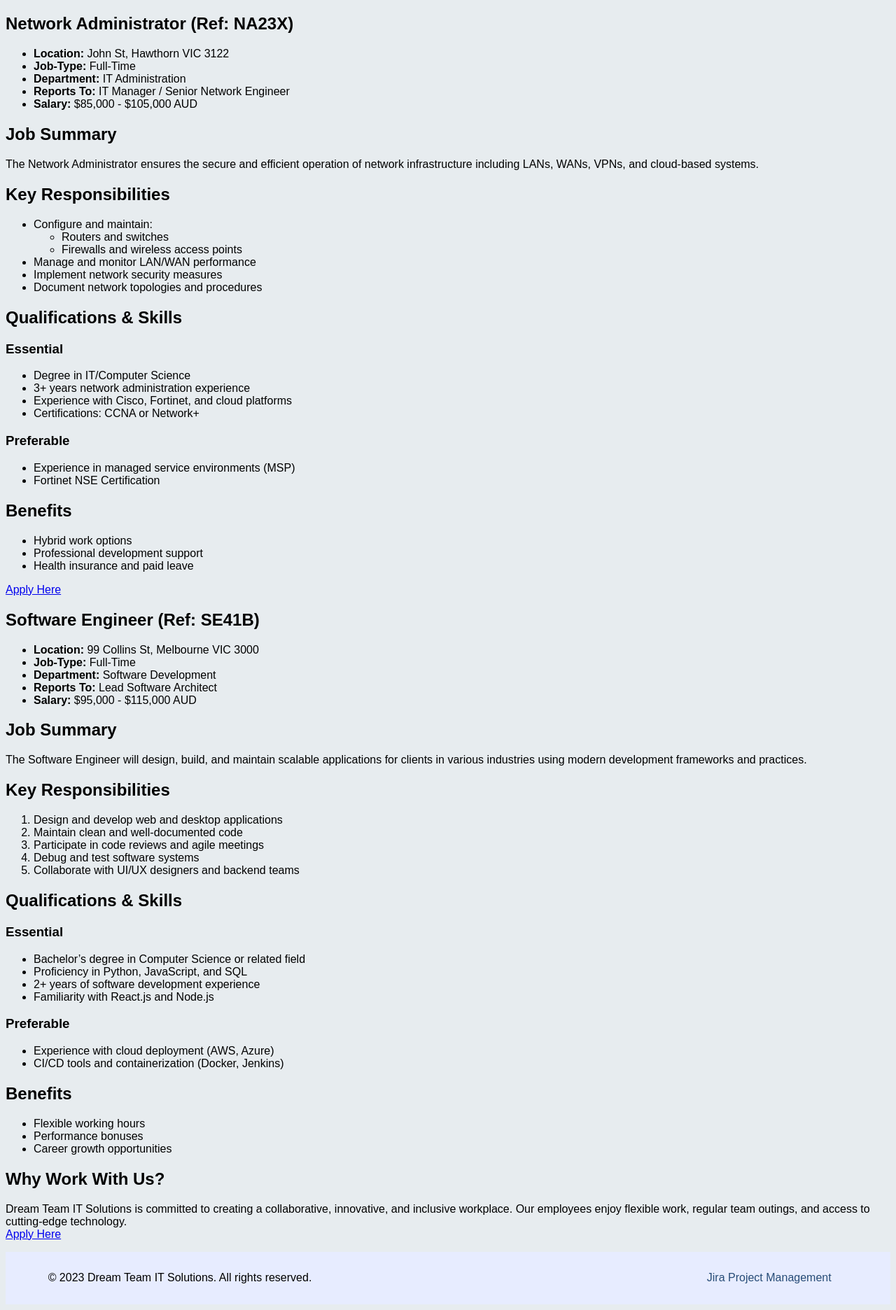
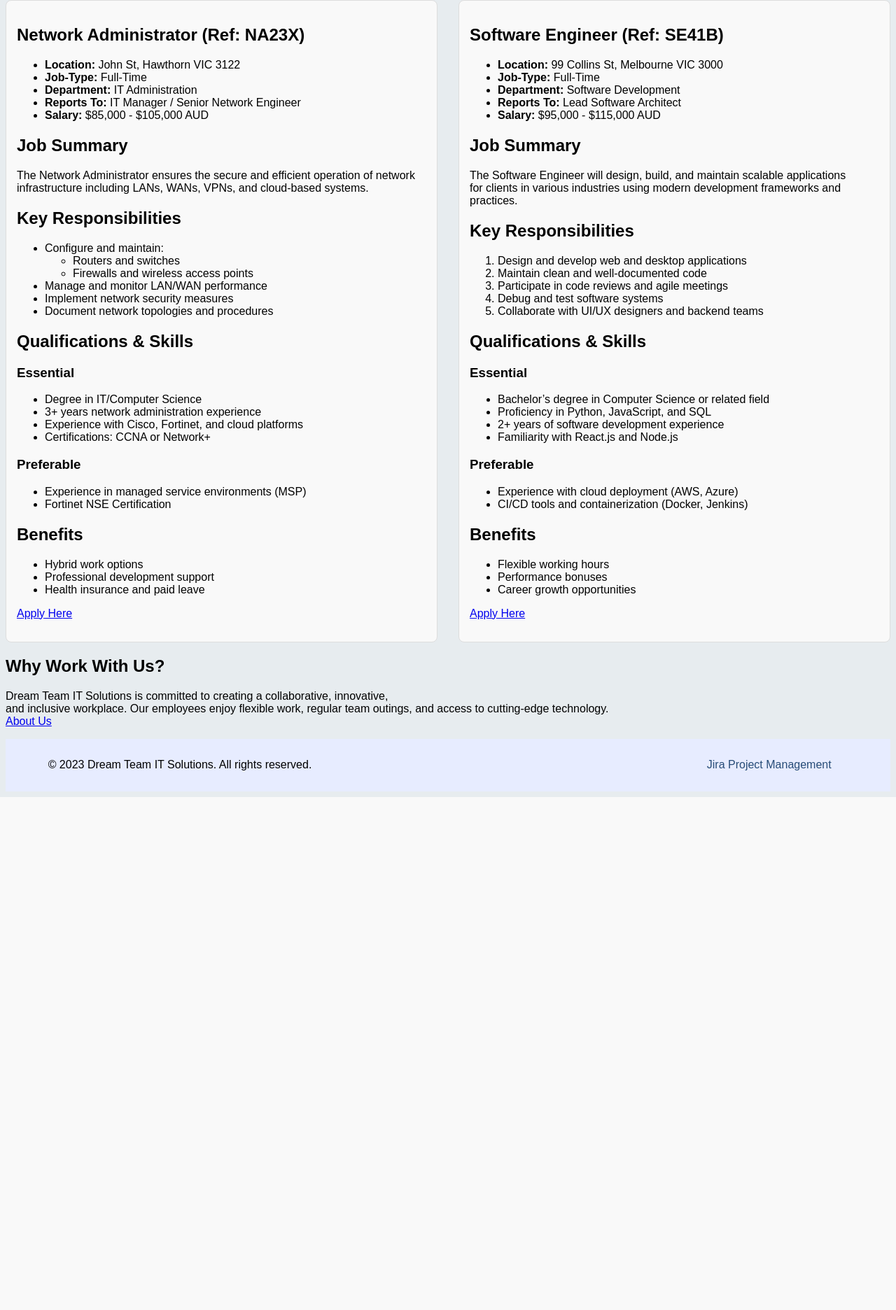
Before and after one commit to Remy-Amor/dream_team_COS10026_project, a PHP site: page /jobs.html in a window 1280 px wide. Shown: the part 123-1995 px from the top of the page at 70% size. After the commit the page ends 1262 px from the top, so only its background shows below. Run offline with PHP 8.4, Linux system fonts and the light colour scheme; some web fonts are replaced.

Commit message:
edit CSS

```diff
--- a/project1/jobs.html
+++ b/project1/jobs.html
@@ -31,7 +31,8 @@
           </div>
      </header>
      <main>
-          <section>
+          <div class="jobs-container">
+               <section id="left">
                     <!-- Job Descriptions were made using CHAT-GPT. With the following prompt - "Make me a job description using the following criteria for a Network Administrator" -->
                     <h1>Network Administrator (Ref: NA23X)</h1>
                     <ul>
@@ -42,7 +43,8 @@
                          <li><strong>Salary:</strong> $85,000 - $105,000 AUD</li>
                     </ul>
                     <h2>Job Summary</h2>
-               <p>The Network Administrator ensures the secure and efficient operation of network infrastructure including LANs, WANs, VPNs, and cloud-based systems.</p>
+                    <p>The Network Administrator ensures the secure and efficient operation of network <br>
+                    infrastructure including LANs, WANs, VPNs, and cloud-based systems.</p>
 
                     <h2>Key Responsibilities</h2>
                     <ul>
@@ -82,7 +84,7 @@
                     </aside>
                </section>
 
-          <section>
+               <section id="right">
                     <!-- Job Descriptions were made using CHAT-GPT. With the following prompt - "Make me a job description using the following criteria for a software engineer" -->
                     <h1>Software Engineer (Ref: SE41B)</h1>
                     <ul>
@@ -93,7 +95,8 @@
                          <li><strong>Salary:</strong> $95,000 - $115,000 AUD</li>
                     </ul>
                     <h2>Job Summary</h2>
-               <p>The Software Engineer will design, build, and maintain scalable applications for clients in various industries using modern development frameworks and practices.</p>
+                    <p>The Software Engineer will design, build, and maintain scalable applications <br>
+                    for clients in various industries using modern development frameworks and practices.</p>
 
                     <h2>Key Responsibilities</h2>
                     <ol>
@@ -124,12 +127,14 @@
                          <li>Performance bonuses</li>
                          <li>Career growth opportunities</li>
                     </ul>
+                    <p><a href="apply.html">Apply Here</a></p>
                </section>
-
+          </div>
                <aside>
                     <h2>Why Work With Us?</h2>
-               <p>Dream Team IT Solutions is committed to creating a collaborative, innovative, and inclusive workplace. Our employees enjoy flexible work, regular team outings, and access to cutting-edge technology.
-                <br> <a href="apply.html"> Apply Here</a>
+                    <p>Dream Team IT Solutions is committed to creating a collaborative, innovative, <br>
+                    and inclusive workplace. Our employees enjoy flexible work, regular team outings, and access to cutting-edge technology.
+                    <br> <a href="about.html"> About Us</a>
                     </p>
                </aside>
      </main>
--- a/project1/styles/styles.css
+++ b/project1/styles/styles.css
@@ -209,3 +209,20 @@ legend {
      grid-column-start: 2;
      grid-row-start: 7;
  }
+
+ .jobs-container {
+     display: flex;
+     gap: 30px; /* gap of 30 px between sections */
+     align-items: flex-start; /* Alighned to the top of the container */
+     justify-content: space-between; /* Evenly space out sections */
+     flex-wrap: wrap; /* wrap on small screens */
+   }
+
+   #left, #right {
+     flex: 1 1 45%; /* makes sections adaptive */
+     box-sizing: border-box;
+     padding: 15px; /*  */
+     background-color: #f9f9f9; /*  light background */
+     border: 1px solid #ddd;    /*  subtle border */
+     border-radius: 8px;        /*  rounded corners */
+   }
```
Lines whose indentation alone changed are shown as unchanged.
